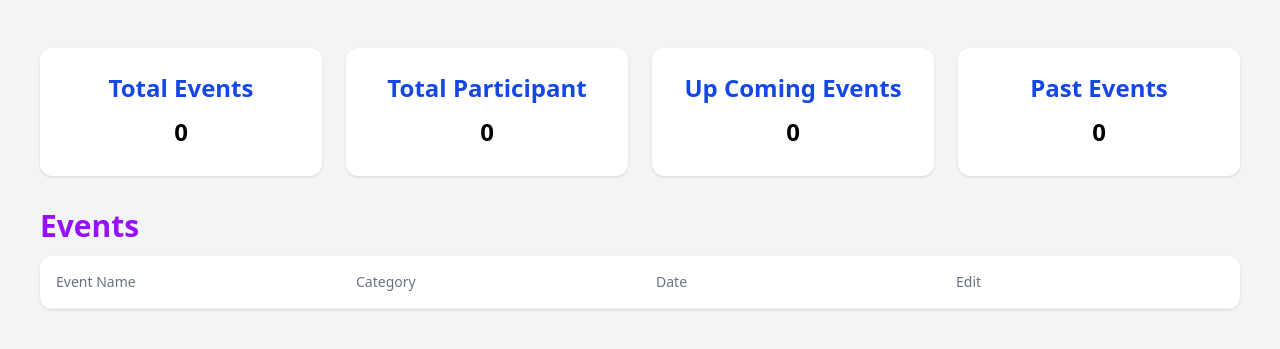
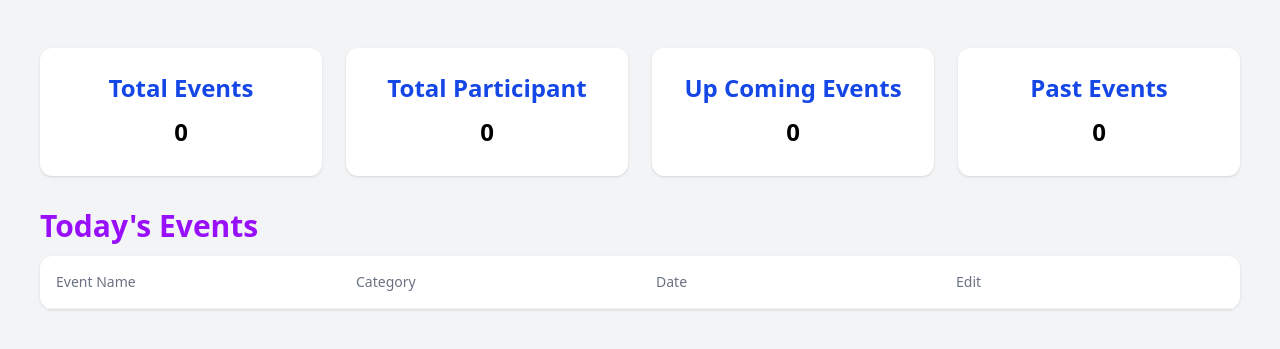
Before and after one commit to tn592/Event_Management_System, a Django app: page /events/organizer_dashboard/ in a window 1280 px wide. Shown: the part 88-437 px from the top of the page. Run offline with Django 5.2, Linux system fonts and the light colour scheme; data that the repository does not hold is empty.

Commit message:
updated file

```diff
--- a/events/templates/dashboard/organizer-dashboard.html
+++ b/events/templates/dashboard/organizer-dashboard.html
@@ -43,7 +43,7 @@
 			</div>
 		</main>
 		{% comment %}Event List{% endcomment %}
-		<h2 class="text-3xl font-semibold font-semibold text-purple-600 mb-3">Events</h2>
+		<h2 class="text-3xl font-semibold font-semibold text-purple-600 mb-3">Today's Events</h2>
 		<div class="bg-white rounded-xl shadow-sm">
 			<div
 				class="grid grid-cols-4 gap-8 p-4 border-b border-gray-100 text-sm text-gray-500"
```
